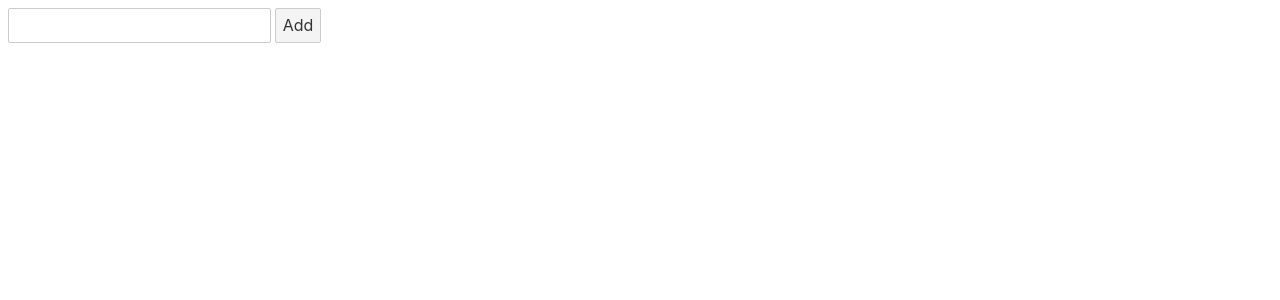
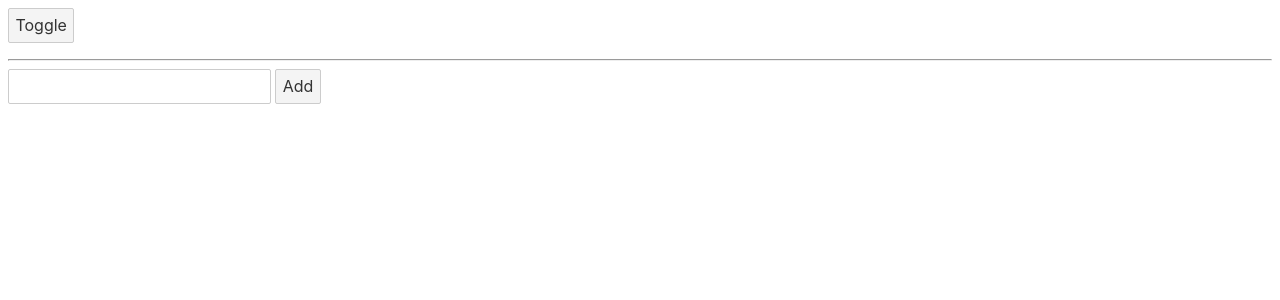
Before and after one commit to agungTuanany/svelte_course, a Svelte app in the folder motion_transition_and_animation/: page / in a window 1280 px wide. Shown: the top 300 px of the page. Built offline with nearby package versions, Linux system fonts and the light colour scheme.

Commit message:
Chapter_12: Motion Transition & Animation | More in transition

```diff
--- a/motion_transition_and_animation/src/App.svelte
+++ b/motion_transition_and_animation/src/App.svelte
@@ -17,6 +17,7 @@
     // ####################################
     // Instant variable
     let boxInput
+    let showParagraph = false
 
     // ####################################
     // const progress = writable (0)
@@ -58,8 +59,18 @@
     <!-- <Spring /> -->
     <!-- <progress value={$progress}></progress> -->
 
+    <button on:click="{() => showParagraph = !showParagraph}">Toggle</button>
+
+    {#if showParagraph}
+        <p transition:fly={{x: 300}}>Can you see me?</p>
+    {/if}
+
+    <hr>
+
     <input type="text" bind:this="{boxInput}">
     <button on:click="{addBox}">Add</button>
+
+    {#if showParagraph}
         {#each boxes as box (box)}
 
             <!-- XXX NOTE: change transition value as: "fade", "fly", "slide", "scale" XXX
@@ -69,6 +80,15 @@
             -->
 
             <!-- <div transition:scale={{easing: cubicIn, opacity: 0.50 }}>{box}</div> -->
-        <div transition:fly={{easing: cubicIn, x: 200, y: 0}} on:click="{discard.bind (this, box)}">{box}</div>
+            <div
+                transition:fly|local={{easing: cubicIn, x: 200, y: 0}}
+                on:click="{discard.bind (this, box)}"
+                on:introstart="{() => console.log ("Adding the elements start")}"
+                on:introend="{() => console.log ("Adding the elements ends")}"
+                on:outrostart="{() => console.log ("Removing the elements start")}"
+                on:outroend="{() => console.log ("Removing the elements ends")}"
+                >
+                {box}</div>
         {/each}
+    {/if}
 </main>
```
Lines whose indentation alone changed are shown as unchanged.
